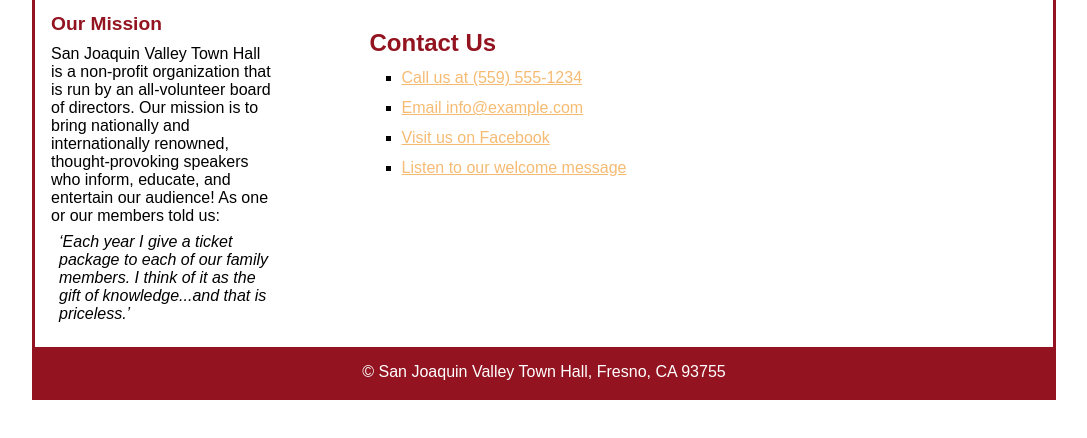
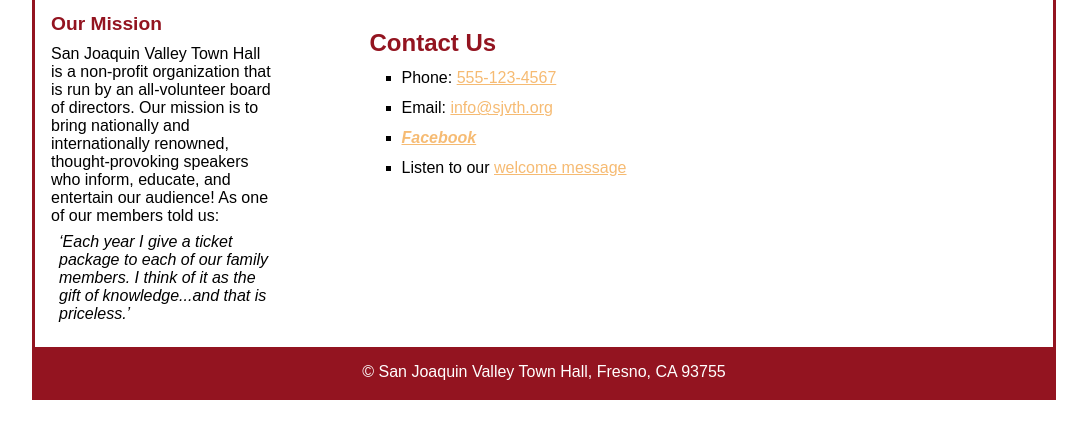
Before and after one commit to sjardon5/Assignment-16, a plain HTML site: page contact.html in a window 1280 px wide. Shown: the part 154-592 px from the top of the page, without its empty margins (96-1183 px from the left). Drawn offline with Linux system fonts and the light colour scheme.

Commit message:
Keep contact page consistent with reference layout

```diff
--- a/contact.html
+++ b/contact.html
@@ -30,20 +30,16 @@
 		<section class="contact">
 			<h1>Contact Us</h1>
 			<ul>
-				<li><a href="tel:+15595551234">Call us at (559) 555-1234</a></li>
-				<li><a href="mailto:info@example.com">Email info@example.com</a></li>
-				<li><a href="https://www.facebook.com" target="_blank" rel="noopener noreferrer">Visit us on Facebook</a></li>
-				<li><a href="media/welcome.mp3">Listen to our welcome message</a></li>
+				<li>Phone: <a href="tel:+15551234567">555-123-4567</a></li>
+				<li>Email: <a href="mailto:info@sjvth.org">info@sjvth.org</a></li>
+				<li><a href="https://www.facebook.com" target="_blank" rel="noopener noreferrer"><strong><em>Facebook</em></strong></a></li>
+				<li>Listen to our <a href="media/welcome.mp3">welcome message</a></li>
 			</ul>
 		</section>
 		<aside>
 			<h2>Our Mission</h2>
-			<p>San Joaquin Valley Town Hall is a non-profit organization that is run by an
-			   all-volunteer board of directors. Our mission is to bring nationally and
-			   internationally renowned, thought-provoking speakers who inform, educate,
-			   and entertain our audience! As one or our members told us:</p>
-			<blockquote>&lsquo;Each year I give a ticket package to each of our family members.
-			I think of it as the gift of knowledge...and that is priceless.&rsquo;</blockquote>
+			<p>San Joaquin Valley Town Hall is a non-profit organization that is run by an all-volunteer board of directors. Our mission is to bring nationally and internationally renowned, thought-provoking speakers who inform, educate, and entertain our audience! As one of our members told us:</p>
+			<blockquote>&lsquo;Each year I give a ticket package to each of our family members. I think of it as the gift of knowledge...and that is priceless.&rsquo;</blockquote>
 		</aside>
 	</main>
 	<footer>
```
